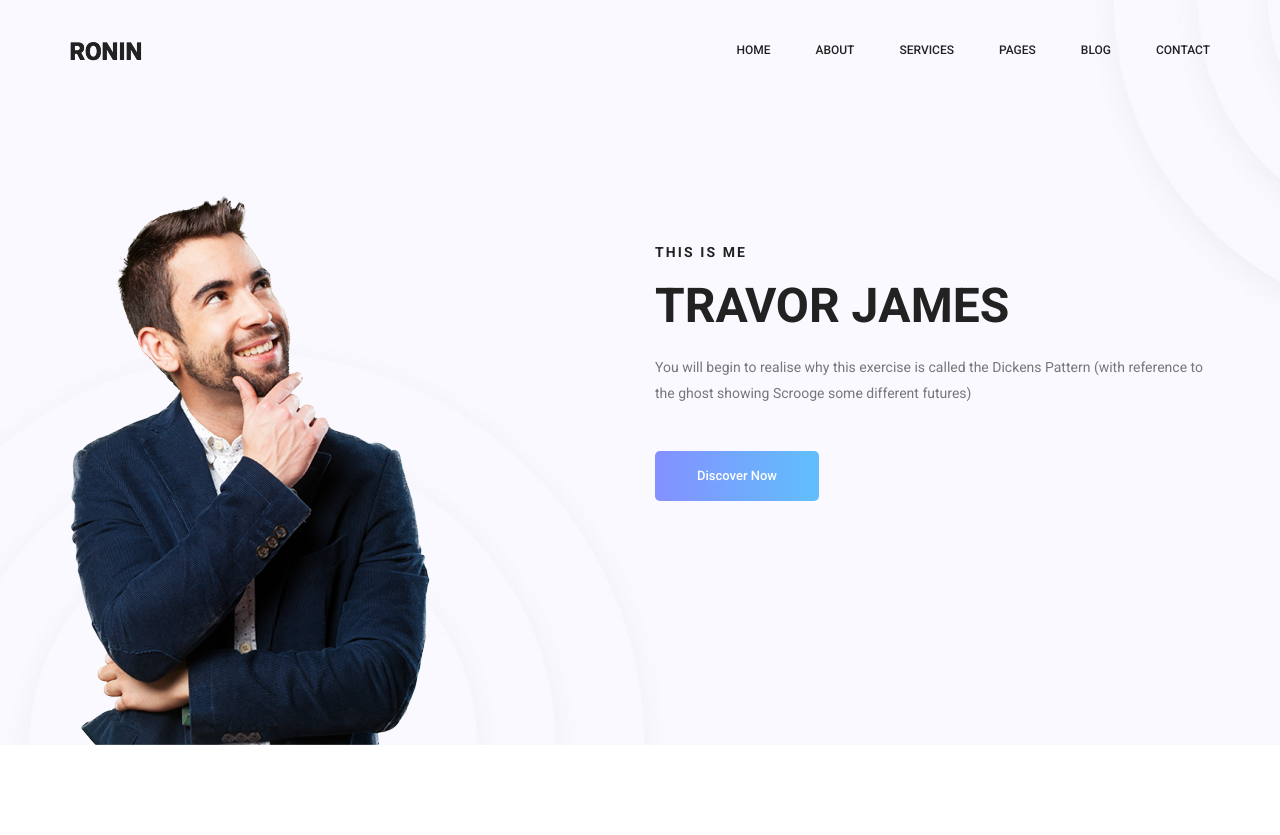
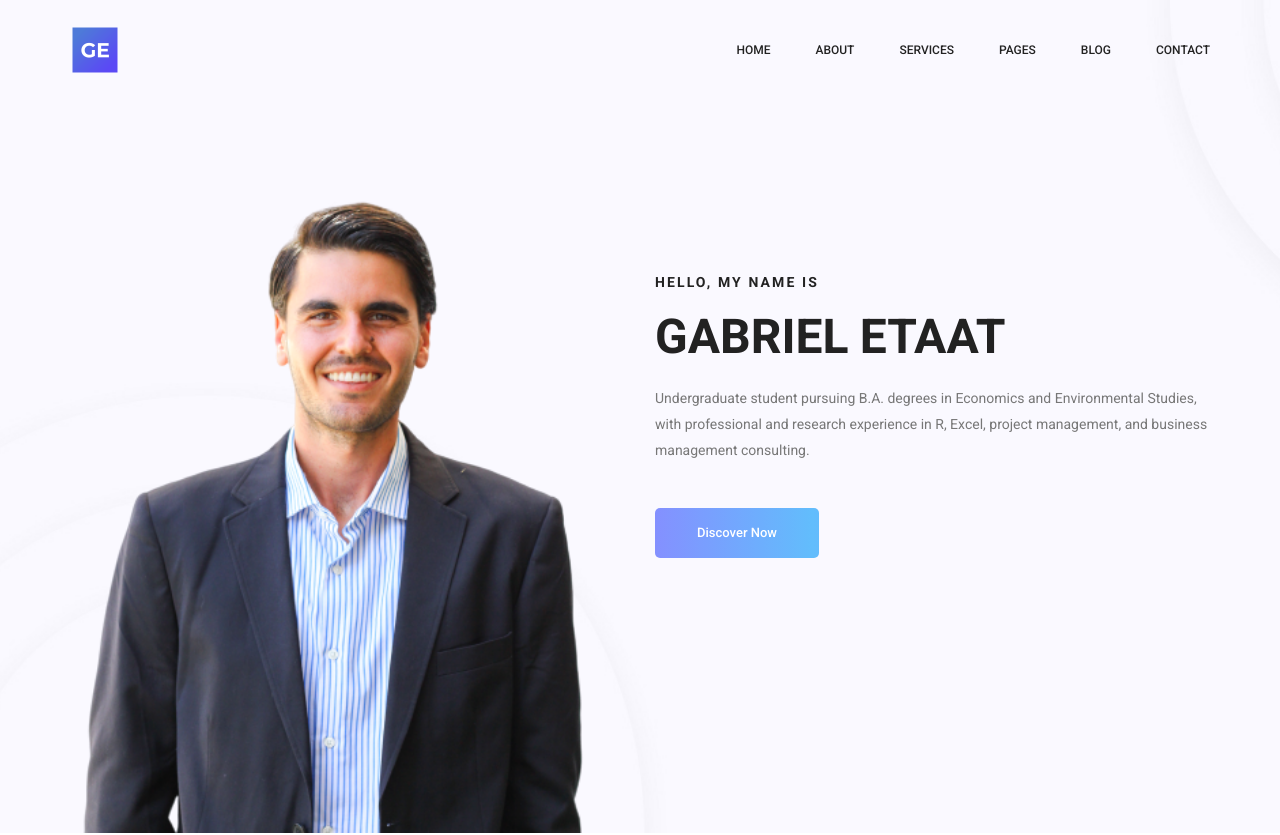
Before and after one commit to kevinnguyen805/gabriel, a plain HTML site: page index.html in a window 1280 px wide. Shown: the top 835 px of the page. Drawn offline with Linux system fonts and the light colour scheme; some packages are replaced by stand-ins of ours.

Commit message:
mock portfolio completed

```diff
--- a/css/style.css
+++ b/css/style.css
@@ -296,7 +296,8 @@ button:focus {
   .home_banner_area .banner_inner {
     width: 100%; }
     .home_banner_area .banner_inner .home_left_img {
-      padding-top: 195px; }
+      padding-top: 0px;
+ }
     .home_banner_area .banner_inner .col-lg-6 {
       vertical-align: middle;
       align-self: center; }
@@ -3085,3 +3086,12 @@ h6 {
 /*---------------------------------------------------- */
 
 /*# sourceMappingURL=style.css.map */
+
+#gabe-picture{
+  width:300px;
+  width:100%;
+}
+#gabe-logo{
+  /* border:1px solid red; */
+  width:50px;
+}
--- a/index.html
+++ b/index.html
@@ -4,8 +4,8 @@
         <!-- Required meta tags -->
         <meta charset="utf-8">
         <meta name="viewport" content="width=device-width, initial-scale=1, shrink-to-fit=no">
-        <link rel="icon" href="img/favicon.png" type="image/png">
-        <title>Ronin Multi</title>
+        <link rel="icon" href="finallogo.png" type="image/png">
+        <title>Gabriel Etaat | Portfolio</title>
         <!-- Bootstrap CSS -->
         <link rel="stylesheet" href="css/bootstrap.css">
         <link rel="stylesheet" href="vendors/linericon/style.css">
@@ -27,7 +27,7 @@
             	<nav class="navbar navbar-expand-lg navbar-light">
 					<div class="container box_1620">
 						<!-- Brand and toggle get grouped for better mobile display -->
-						<a class="navbar-brand logo_h" href="index.html"><img src="img/logo.png" alt=""></a>
+						<a class="navbar-brand logo_h" href="index.html"><img src="finallogo.png" id="gabe-logo"  alt=""></a>
 						<button class="navbar-toggler" type="button" data-toggle="collapse" data-target="#navbarSupportedContent" aria-controls="navbarSupportedContent" aria-expanded="false" aria-label="Toggle navigation">
 							<span class="icon-bar"></span>
 							<span class="icon-bar"></span>
@@ -70,14 +70,14 @@
 					<div class="row">
 						<div class="col-lg-6">
 							<div class="home_left_img">
-								<img src="img/banner/home-left-1.png" alt="">
+								<img id="gabe-picture" src="cropped.png" alt="">
 							</div>
 						</div>
 						<div class="col-lg-6">
 							<div class="banner_content">
-								<h5>This is me</h5>
-								<h2>Travor James</h2>
-								<p>You will begin to realise why this exercise is called the Dickens Pattern (with reference to the ghost showing Scrooge some different futures)</p>
+								<h5>Hello, my name is</h5>
+								<h2>Gabriel Etaat</h2>
+								<p>Undergraduate student pursuing B.A. degrees in Economics and Environmental Studies, with professional and research experience in R, Excel, project management, and business management consulting.</p>
 								<a class="banner_btn" href="#">Discover Now</a>
 							</div>
 						</div>
@@ -293,7 +293,7 @@
         <!--================End Projects Area =================-->
 
         <!--================Testimonials Area =================-->
-        <section class="testimonials_area p_120">
+        <!-- <section class="testimonials_area p_120">
         	<div class="container">
         		<div class="main_title">
         			<h2>Testimonials</h2>
@@ -337,11 +337,11 @@
 					</div>
         		</div>
         	</div>
-        </section>
+        </section> -->
         <!--================End Testimonials Area =================-->
 
         <!--================Latest Blog Area =================-->
-        <section class="latest_blog_area p_120">
+        <!-- <section class="latest_blog_area p_120">
         	<div class="container">
         		<div class="main_title">
         			<h2>Latest Posts from Blog</h2>
@@ -392,7 +392,7 @@
         			</div>
         		</div>
         	</div>
-        </section>
+        </section> -->
         <!--================End Latest Blog Area =================-->
 
         <!--================Footer Area =================-->
```
Also changed, not shown: cropped.png (added), finallogo.png (added), 1 other file.
